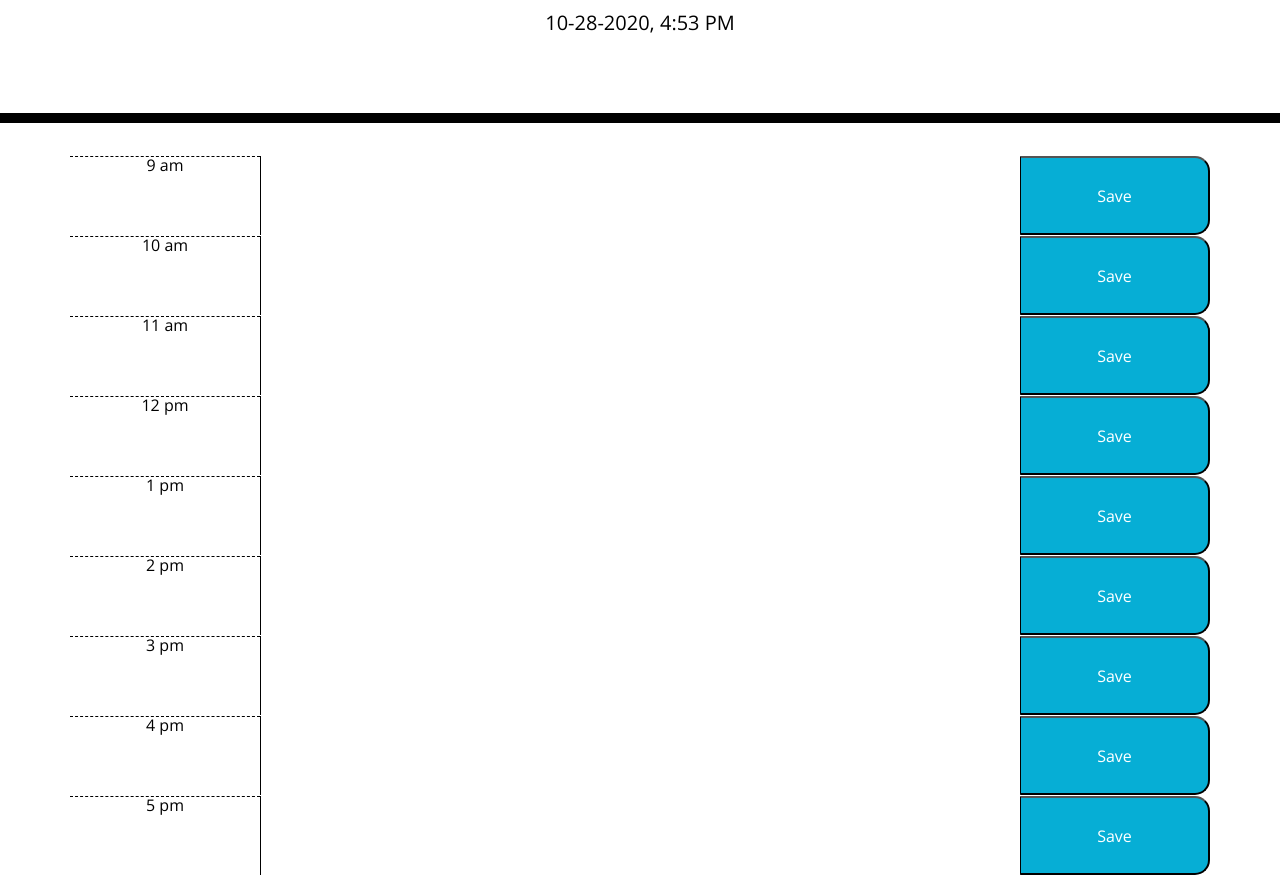
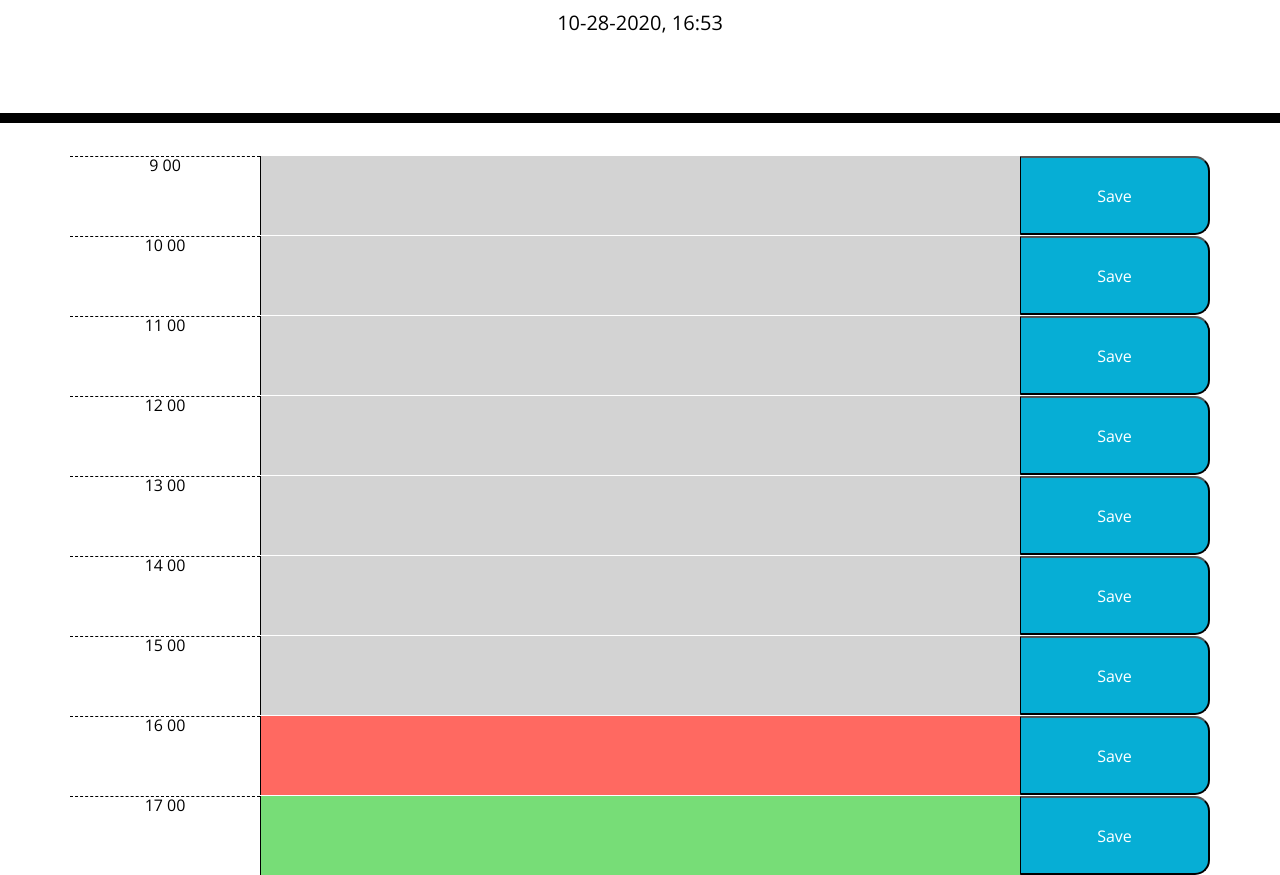
Before and after one commit to AmyPaschke/05_Work-Day-Scheduler, a plain HTML site: page index.html in a window 1280 px wide. Shown: the part 181-1056 px from the top of the page. Drawn offline with nearby package versions, Linux system fonts and the light colour scheme.

Commit message:
re-worked times and got function working to highlight specific colors on HTML textarea

```diff
--- a/assets/script.js
+++ b/assets/script.js
@@ -7,47 +7,63 @@ WHEN I refresh the page
 THEN the saved events persist */
 
 let currentDay = document.getElementById("current-day");
-let entryField = document.getElementById("entry-field");
 let saveButton = document.getElementById("saveButtons");
 
 //sets the date with the help of Moment.js
 let today = moment();
-currentDay.textContent = today.format("MM-DD-YYYY, LT");
+currentDay.textContent = today.format("MM-DD-YYYY, kk:mm");
 
 //pulls the current hour
 let currentHour = moment().hour();
 
 //times
 let nineAM = document.getElementById("row-9");
-nineAM.innerHTML = "9 am";
+let nineAMTime = document.getElementById("row-9-time");
+nineAMTime.innerHTML = "9 00";
+
 let tenAM = document.getElementById("row-10");
-tenAM.innerHTML = "10 am";
+let tenAMTime = document.getElementById("row-10-time");
+tenAMTime.innerHTML = "10 00";
+
 let elevenAM = document.getElementById("row-11");
-elevenAM.innerHTML = "11 am";
+let elevenAMTime = document.getElementById("row-11-time");
+elevenAMTime.innerHTML = "11 00";
+
 let twelvePM = document.getElementById("row-12");
-twelvePM.innerHTML = "12 pm";
+let twelvePMTime = document.getElementById("row-12-time");
+twelvePMTime.innerHTML = "12 00";
+
 let onePM = document.getElementById("row-13");
-onePM.innerHTML = "1 pm";
+let onePMTime = document.getElementById("row-13-time");
+onePMTime.innerHTML = "13 00";
+
 let twoPM = document.getElementById("row-14");
-twoPM.innerHTML = "2 pm";
+let twoPMTime = document.getElementById("row-14-time");
+twoPMTime.innerHTML = "14 00";
+
 let threePM = document.getElementById("row-15");
-threePM.innerHTML = "3 pm";
+let threePMTime = document.getElementById("row-15-time");
+threePMTime.innerHTML = "15 00";
+
 let fourPM = document.getElementById("row-16");
-fourPM.innerHTML = "4 pm";
+let fourPMTime = document.getElementById("row-16-time");
+fourPMTime.innerHTML = "16 00";
+
 let fivePM = document.getElementById("row-17");
-fivePM.innerHTML = "5 pm";
+let fivePMTime = document.getElementById("row-17-time");
+fivePMTime.innerHTML = "17 00";
 
 //how to parse the string from the number
 
-let nineAMSplit = nineAM.innerHTML.split(" ");
-let tenAMSplit = tenAM.innerHTML.split(" ");
-let elevenAMSplit = elevenAM.innerHTML.split(" ");
-let twelvePMSplit = twelvePM.innerHTML.split(" ");
-let onePMSplit = onePM.innerHTML.split(" ");
-let twoPMSplit = twoPM.innerHTML.split(" ");
-let threePMSplit = threePM.innerHTML.split(" ");
-let fourPMSplit = fourPM.innerHTML.split(" ");
-let fivePMSplit = fivePM.innerHTML.split(" ");
+let nineAMSplit = nineAMTime.innerHTML.split(" ");
+let tenAMSplit = tenAMTime.innerHTML.split(" ");
+let elevenAMSplit = elevenAMTime.innerHTML.split(" ");
+let twelvePMSplit = twelvePMTime.innerHTML.split(" ");
+let onePMSplit = onePMTime.innerHTML.split(" ");
+let twoPMSplit = twoPMTime.innerHTML.split(" ");
+let threePMSplit = threePMTime.innerHTML.split(" ");
+let fourPMSplit = fourPMTime.innerHTML.split(" ");
+let fivePMSplit = fivePMTime.innerHTML.split(" ");
 
 console.log(nineAMSplit[0]);
 
@@ -56,19 +72,21 @@ console.log(nineAMSplit[0]);
 
 let timesArray = [nineAMSplit[0], tenAMSplit[0], elevenAMSplit[0], twelvePMSplit[0], onePMSplit[0], twoPMSplit[0], threePMSplit[0], fourPMSplit[0], fivePMSplit[0]];
 
+let divTimes = [nineAM, tenAM, elevenAM, twelvePM, onePM, twoPM, threePM, fourPM, fivePM] //put this into the for loop
+
 console.log(timesArray[3]); //prints 12
 
 //I want this loop to loop through the array, and match the number to the current hour. From there I want to set the class to present, past or future.
 for (let t = 0; t < timesArray.length; t++) {
-  if (timesArray[t] === currentHour) {
+  if (timesArray[t] == currentHour) {
     console.log("this is the same time as now");
-    timesArray[t].classList.toggle("present");
+    divTimes[t].classList.toggle("present");
   } else if (timesArray[t] > currentHour) {
     console.log("this is bigger than the current time");
-    timesArray[t].classList.toggle("future");
+    divTimes[t].classList.toggle("future");
   } else if (timesArray[t] < currentHour) {
     console.log("this is smaller than the current time");
-    timesArray[t].classList.toggle("past");
+    divTimes[t].classList.toggle("past");
   }
 }
 
--- a/index.html
+++ b/index.html
@@ -32,56 +32,56 @@
     <div class="container">
       <!-- Timeblocks go here -->
       <div class="time-block row">
-        <p class="col-md-2 hour"  id="row-9"></p>
-        <textarea class="col-md-8" name="user-input" id="entry-field"></textarea>
+        <p class="col-md-2 hour" id="row-9-time"></p>
+        <textarea class="col-md-8" name="user-input" id="row-9"></textarea>
         <button class="col-md-2 saveBtn" id="saveButtons"> Save </button>
       </div>
 
       <div class="time-block row">
-        <p class="col-md-2 hour" id="row-10"></p>
-        <textarea class="col-md-8" name="user-input" id="entry-field"></textarea>
+        <p class="col-md-2 hour" id="row-10-time"></p>
+        <textarea class="col-md-8" name="user-input"  id="row-10"></textarea>
         <button class="col-md-2 saveBtn" id="saveButtons"> Save </button>
       </div>
 
       <div class="time-block row">
-        <p class="col-md-2 hour" id="row-11"></p>
-        <textarea class="col-md-8" name="user-input" id="entry-field"></textarea>
+        <p class="col-md-2 hour" id="row-11-time"></p>
+        <textarea class="col-md-8" name="user-input" id="row-11"></textarea>
         <button class="col-md-2 saveBtn" id="saveButtons"> Save </button>
       </div>
 
       <div class="time-block row">
-        <p class="col-md-2 hour" id="row-12"></p>
-        <textarea class="col-md-8" name="user-input" id="entry-field"></textarea>
+        <p class="col-md-2 hour"  id="row-12-time"></p>
+        <textarea class="col-md-8" name="user-input" id="row-12"></textarea>
         <button class="col-md-2 saveBtn" id="saveButtons"> Save </button>
       </div>
 
       <div class="time-block row">
-        <p class="col-md-2 hour" id="row-13"></p>
-        <textarea class="col-md-8" name="user-input" id="entry-field"></textarea>
+        <p class="col-md-2 hour"  id="row-13-time"></p>
+        <textarea class="col-md-8" name="user-input" id="row-13"></textarea>
         <button class="col-md-2 saveBtn" id="saveButtons"> Save </button>
       </div>
 
       <div class="time-block row">
-        <p class="col-md-2 hour" id="row-14"></p>
-        <textarea class="col-md-8" name="user-input" id="entry-field"></textarea>
+        <p class="col-md-2 hour"  id="row-14-time"></p>
+        <textarea class="col-md-8" name="user-input" id="row-14"></textarea>
         <button class="col-md-2 saveBtn" id="saveButtons"> Save </button>
       </div>
 
       <div class="time-block row">
-        <p class="col-md-2 hour" id="row-15"></p>
-        <textarea class="col-md-8" name="user-input" id="entry-field"></textarea>
+        <p class="col-md-2 hour"  id="row-15-time"></p>
+        <textarea class="col-md-8" name="user-input" id="row-15"></textarea>
         <button class="col-md-2 saveBtn" id="saveButtons"> Save </button>
       </div>
 
       <div class="time-block row">
-        <p class="col-md-2 hour" id="row-16"></p>
-        <textarea class="col-md-8" name="user-input" id="entry-field"></textarea>
+        <p class="col-md-2 hour" id="row-16-time"></p>
+        <textarea class="col-md-8" name="user-input" id="row-16"></textarea>
         <button class="col-md-2 saveBtn" id="saveButtons"> Save </button>
       </div>
 
       <div class="time-block row">
-        <p class="col-md-2 hour" id="row-17"></p>
-        <textarea class="col-md-8" name="user-input" id="entry-field"></textarea>
+        <p class="col-md-2 hour"  id="row-17-time"></p>
+        <textarea class="col-md-8" name="user-input" id="row-17"></textarea>
         <button class="col-md-2 saveBtn" id="saveButtons"> Save </button>
       </div>
     </div>
```
